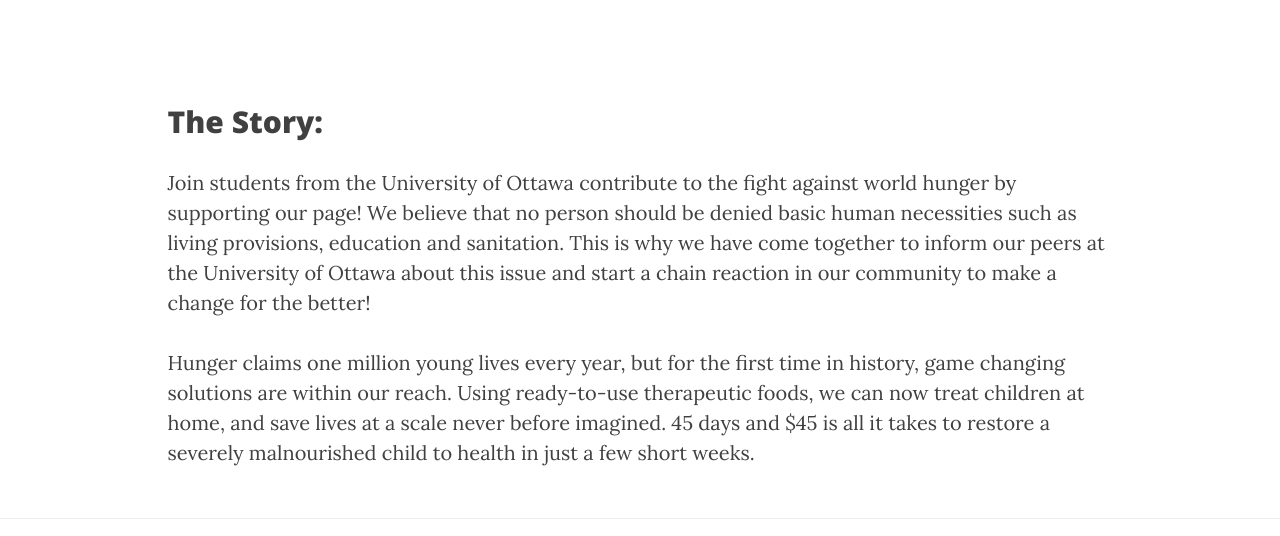
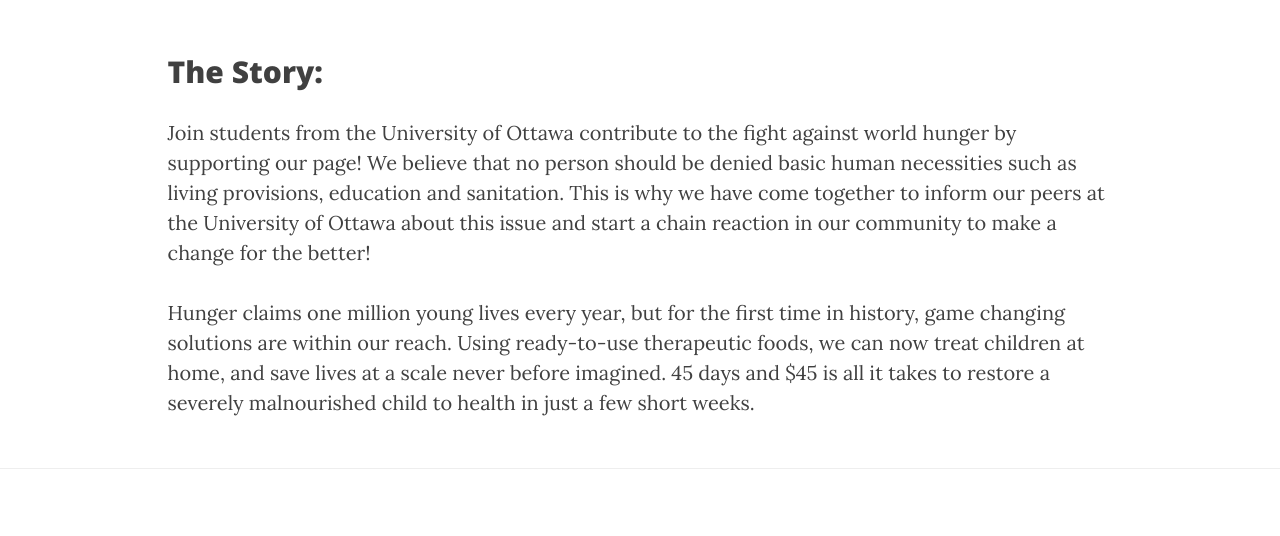
Before and after one commit to HoussamBedja/UOACF-Website, a plain HTML site: page index.html in a window 1280 px wide. Shown: the part 1542-2078 px from the top of the page. Drawn offline with nearby package versions, Linux system fonts and the light colour scheme.

Commit message:
lowered margin

```diff
--- a/index.html
+++ b/index.html
@@ -124,7 +124,7 @@
             </div>
         </div>
 
-    <div class="container" style="margin-top:100px">
+    <div class="container" style="margin-top:50px">
         <div class="row">
             <div class="col-lg-10 col-lg-offset-1 col-md-10 col-md-offset-1">
             <h2>The Story:</h2>
```
Also changed, not shown: indexFR.html (+1 -1 lines).
